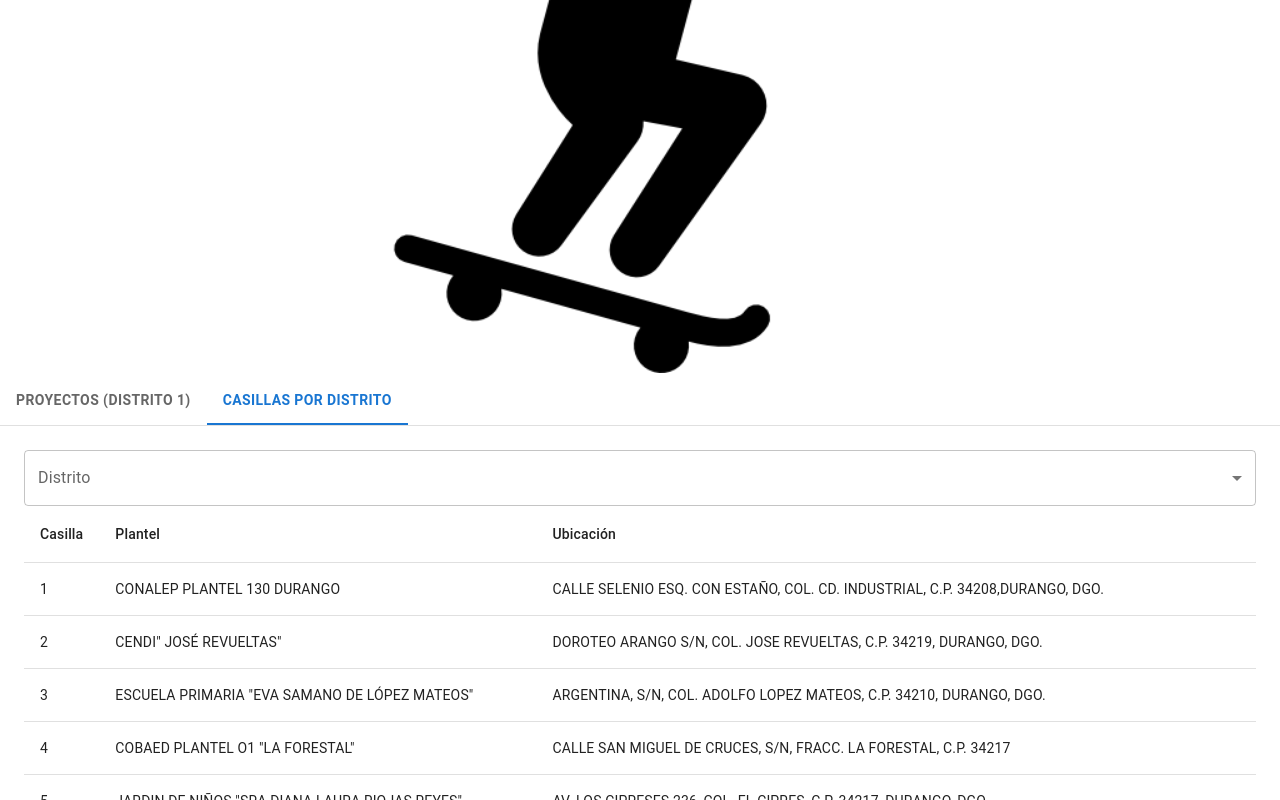
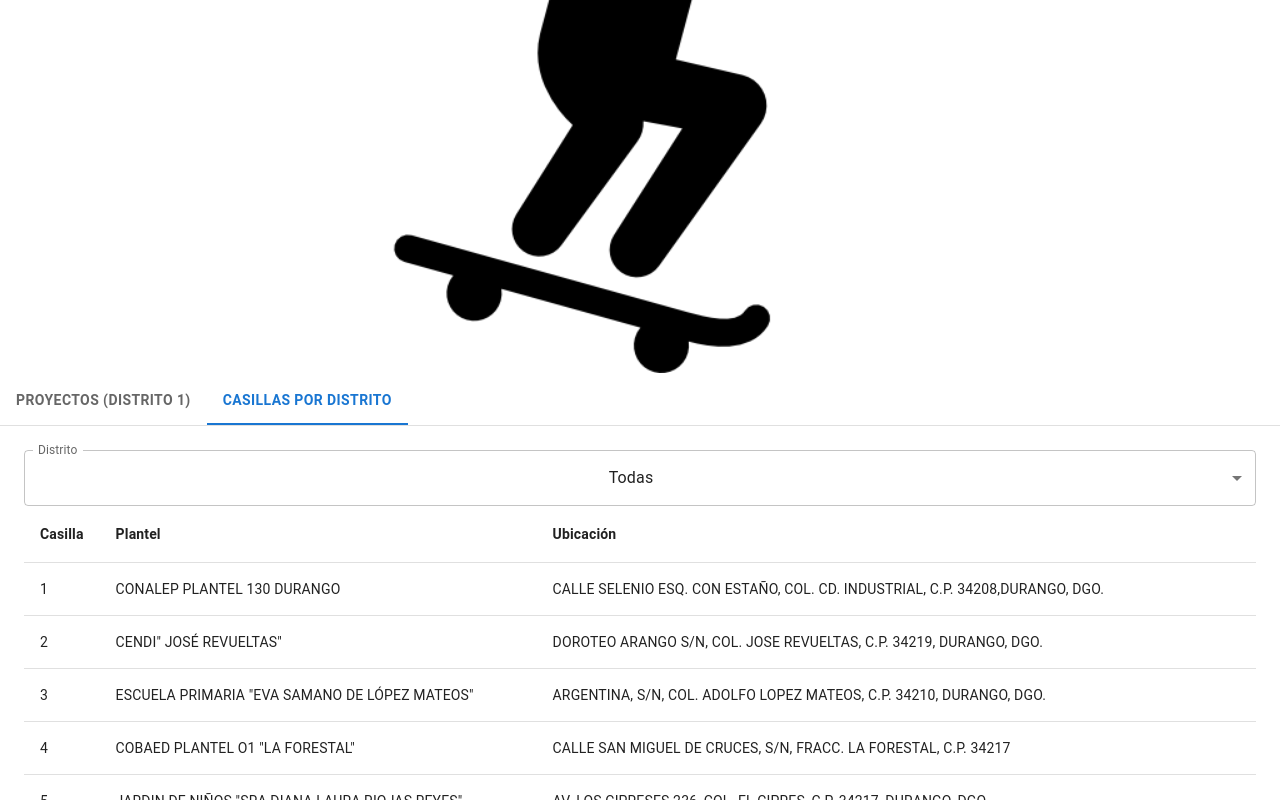
Before and after one commit to otz-dev/presupuesto-participativo-2025, a React (Create React App) app: page / in a window 1280 px wide. Both pictures are taken after a click on the tab "CASILLAS POR DISTRITO". Shown: the part 505-1305 px from the top of the page. Built offline with nearby package versions, Linux system fonts and the light colour scheme.

Commit message:
code cleanup

```diff
--- a/src/centro-de-votacion/lista-de-centros.jsx
+++ b/src/centro-de-votacion/lista-de-centros.jsx
@@ -15,7 +15,7 @@
 
 export const ListaDeCentros = ()=>{
 
-   const [distrito, setDistrito] = React.useState(undefined);
+   const [distrito, setDistrito] = React.useState('TODAS');
 
   const handleChange = (event) => {
     setDistrito(event.target.value);
@@ -33,7 +33,7 @@
           label="Distrito"
           onChange={handleChange}
         >
-          <MenuItem value={undefined}>Todas</MenuItem>
+          <MenuItem value={'TODAS'}>Todas</MenuItem>
           <MenuItem value={1}>1</MenuItem>
           <MenuItem value={2}>2</MenuItem>
           <MenuItem value={3}>3</MenuItem>
@@ -49,23 +49,23 @@
         <Table aria-label="simple table">
         <TableHead>
           <TableRow>
-            <TableCell align="left">Casilla</TableCell>
-            {/* <TableCell align="left">Distrito</TableCell> */}
-            <TableCell align="left">Plantel</TableCell>
-            <TableCell align="left">Ubicación</TableCell>
+            <TableCell align="left" style={{fontWeight: 'bold'}}>Casilla</TableCell>
+            {!distrito && <TableCell align="left" style={{fontWeight: 'bold'}}>Distrito</TableCell>}
+            <TableCell align="left" style={{fontWeight: 'bold'}}>Plantel</TableCell>
+            <TableCell align="left" style={{fontWeight: 'bold'}}>Ubicación</TableCell>
           </TableRow>
         </TableHead>
         <TableBody>
             {
                 centros.map((centro)=>(
-                    ((centro?.distrito === distrito) || !distrito) && <TableRow
+                    ((centro?.distrito === distrito) || distrito === 'TODAS') && <TableRow
               key={centro.casilla}
               sx={{ '&:last-child td, &:last-child th': { border: 0 } }}
             >
                 <TableCell component="th" scope="row" align="left">
                     {centro.casilla}
                 </TableCell>
-                {/* <TableCell align="left">{centro.distrito}</TableCell> */}
+                {!distrito && <TableCell align="left">{centro.distrito}</TableCell>}
                 <TableCell align="left">{centro.plantel}</TableCell>
                 <TableCell align="left">{centro.direccion}</TableCell>
             </TableRow>
--- a/src/proyectos-aceptados/lista-de-proyectos.jsx
+++ b/src/proyectos-aceptados/lista-de-proyectos.jsx
@@ -14,9 +14,9 @@
         <Table aria-label="simple table">
         <TableHead>
           <TableRow>
-            <TableCell align="right">Folio</TableCell>
-            <TableCell align="right">Distrito</TableCell>
-            <TableCell align="left">Nombre del Proyecto</TableCell>
+            <TableCell align="right" style={{fontWeight: 'bold'}}>Folio</TableCell>
+            {/* <TableCell align="right">Distrito</TableCell> */}
+            <TableCell align="left" style={{fontWeight: 'bold'}}>Nombre del Proyecto</TableCell>
           </TableRow>
         </TableHead>
         <TableBody>
@@ -30,7 +30,7 @@
                 <TableCell component="th" scope="row" align="right" >
                     {proyecto.id}
                 </TableCell>
-                <TableCell align="right">{proyecto.distrito}</TableCell>
+                {/* <TableCell align="right">{proyecto.distrito}</TableCell> */}
                 <TableCell align="left">{proyecto.nombre}</TableCell>
             </TableRow>
                 ))
```
